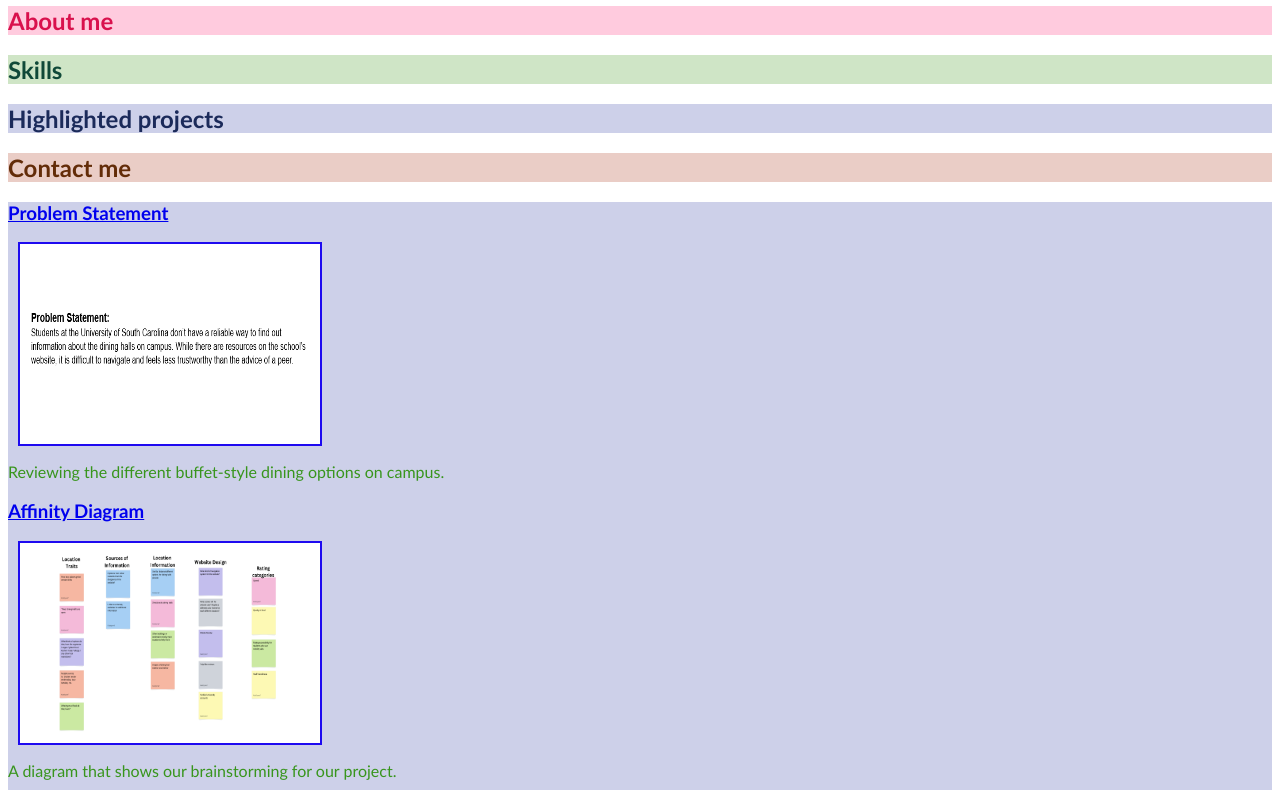
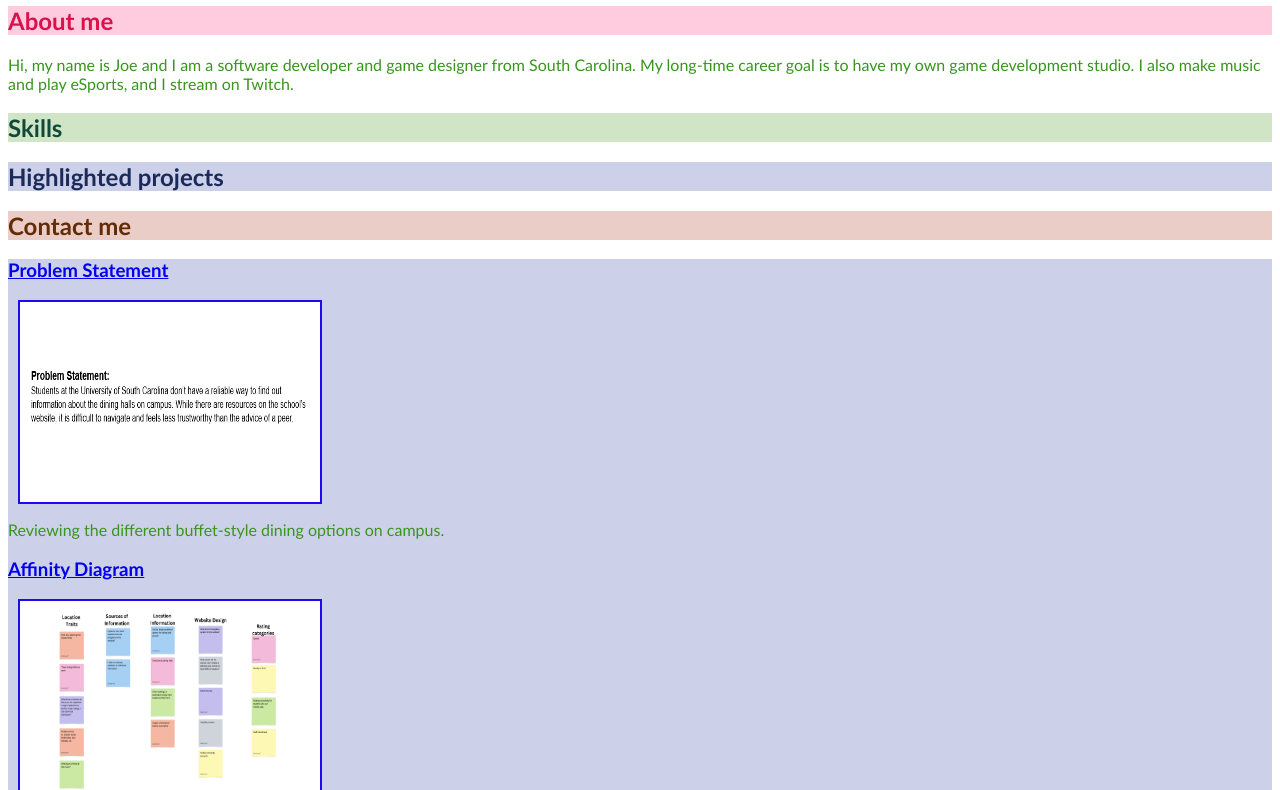
Before and after one commit to jsaur92/jsaur92.github.io, a plain HTML site: page index.html in a window 1280 px wide. Shown: the part 76-866 px from the top of the page. Drawn offline with Linux system fonts and the light colour scheme.

Commit message:
Add files via upload

```diff
--- a/index.html
+++ b/index.html
@@ -7,6 +7,9 @@
   <body>
     <h1>Joe Hardy</h1>
     <div class="about"><h2>About me</h2></div>
+
+	<p>Hi, my name is Joe and I am a software developer and game designer from South Carolina. My long-time career goal is to have my own game development studio. I also make music and play eSports, and I stream on Twitch.
+
     <div class="skills"><h2>Skills</h2></div>
     <div class="projects"><h2>Highlighted projects</h2></div>
     <div class="contact"><h2>Contact me</h2></div>
```
